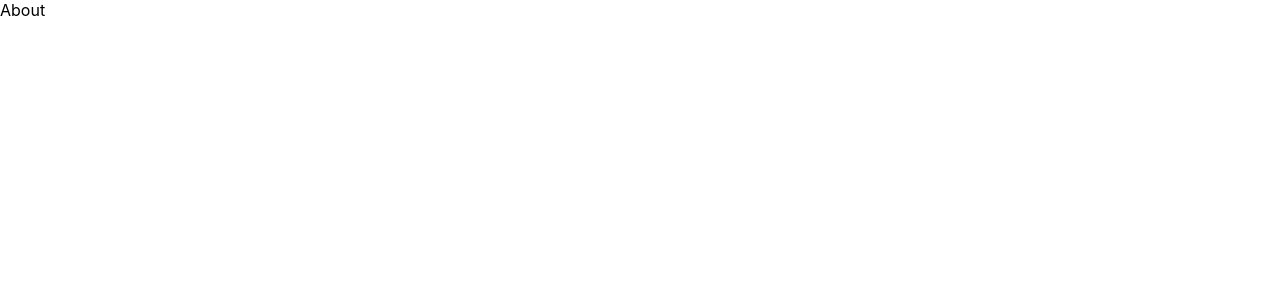
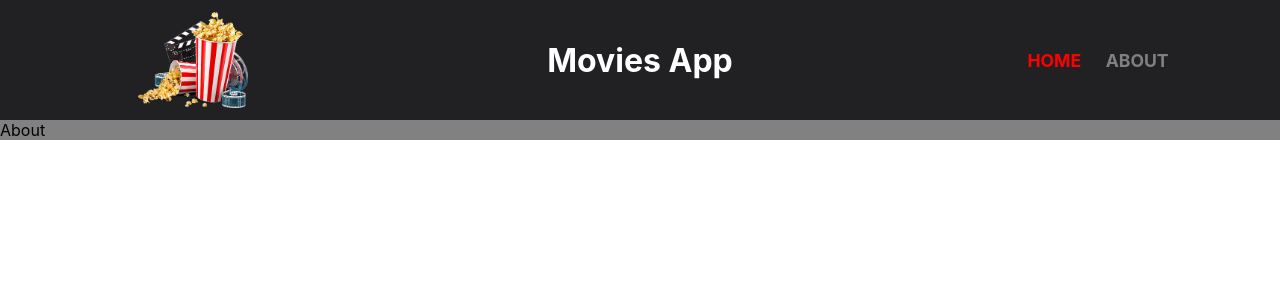
Before and after one commit to miloss98/strapi-movies-frontend, a React (Create React App) app: page /about in a window 1280 px wide. Shown: the top 300 px of the page. Built offline with nearby package versions, Linux system fonts and the light colour scheme.

Commit message:
restructured

```diff
--- a/src/App.js
+++ b/src/App.js
@@ -1,13 +1,16 @@
 import Home from "./pages/Home";
 import About from "./pages/About";
+import SharedLayout from "./components/SharedLayout";
 import { BrowserRouter, Routes, Route } from "react-router-dom";
 
 const App = () => {
   return (
     <BrowserRouter>
       <Routes>
-        <Route path="/" element={<Home />} />
-        <Route path="/about" element={<About />} />
+        <Route path="/" element={<SharedLayout />}>
+          <Route index element={<Home />} />
+          <Route path="/about" element={<About />} />
+        </Route>
       </Routes>
     </BrowserRouter>
   );
--- /dev/null
+++ b/src/components/SharedLayout.jsx
@@ -0,0 +1,12 @@
+import Header from "./Header";
+import { Outlet } from "react-router-dom";
+const SharedLayout = () => {
+  return (
+    <>
+      <Header />
+      <Outlet />
+    </>
+  );
+};
+
+export default SharedLayout;
--- a/src/pages/About.jsx
+++ b/src/pages/About.jsx
@@ -1,5 +1,6 @@
+import "./../styles/about.css";
 const About = () => {
-  return <div>About</div>;
+  return <div className="about-wrapper">About</div>;
 };
 
 export default About;
--- a/src/pages/Home.jsx
+++ b/src/pages/Home.jsx
@@ -3,7 +3,6 @@ import "./../styles/home.css";
 const Home = () => {
   return (
     <div className="wrapper">
-      <Header />
       <p> main ccontent</p>
     </div>
   );
--- /dev/null
+++ b/src/styles/about.css
@@ -0,0 +1,5 @@
+.about-wrapper {
+  display: flex;
+  flex-direction: column;
+  background-color: #818181;
+}
--- a/src/styles/navbar.css
+++ b/src/styles/navbar.css
@@ -6,13 +6,17 @@
   padding: 20px 20px;
   color: red;
   text-decoration: none;
-  font-size: 1.3rem;
+  font-size: 1.1rem;
+  text-transform: uppercase;
+  font-weight: bolder;
 }
 .link:hover {
-  font-size: 1.4rem;
+  font-size: 1.2rem;
 }
 .active {
   color: gray;
   text-decoration: none;
-  font-size: 1.3rem;
+  font-size: 1.1rem;
+  text-transform: uppercase;
+  font-weight: bolder;
 }
```
